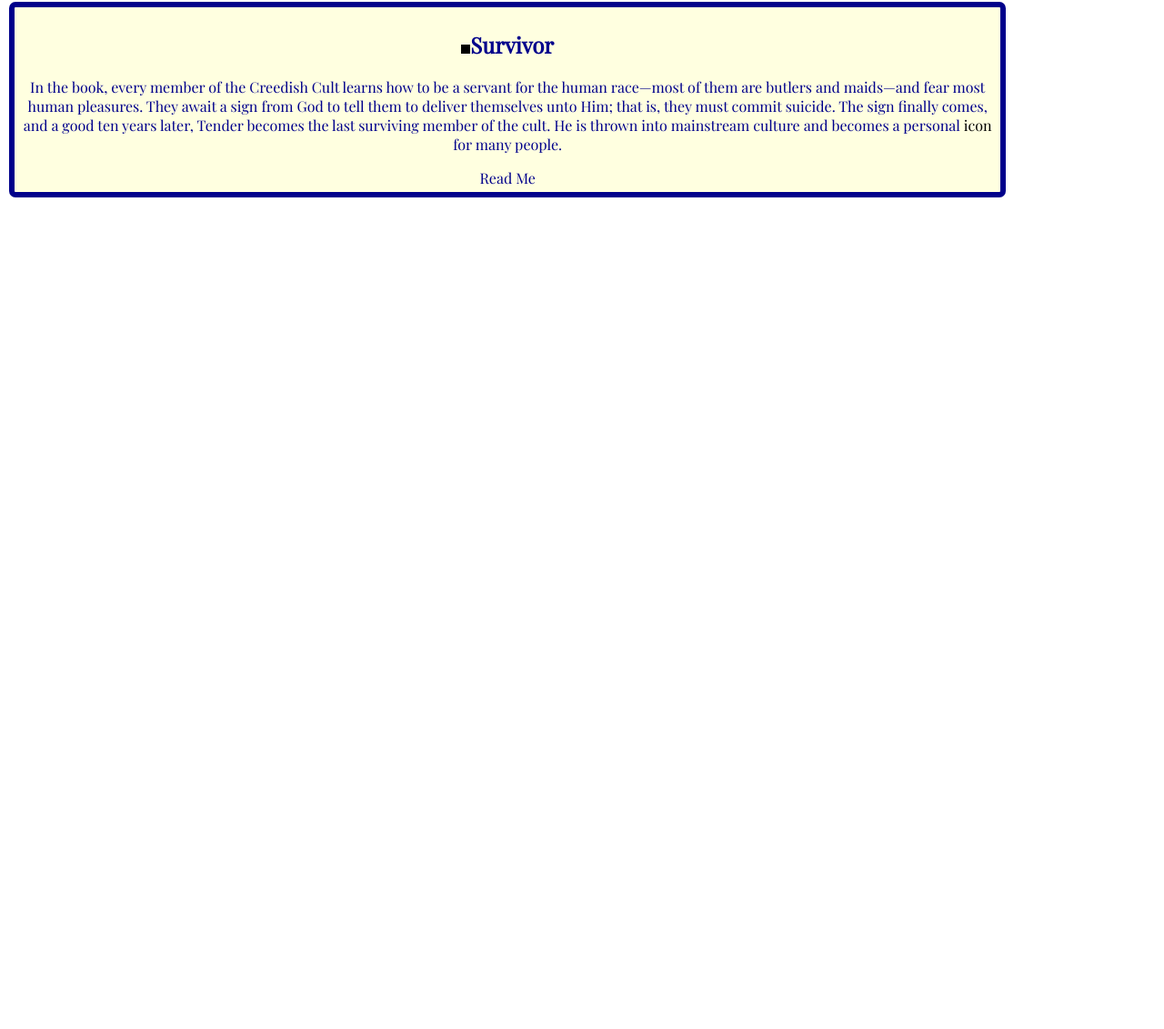
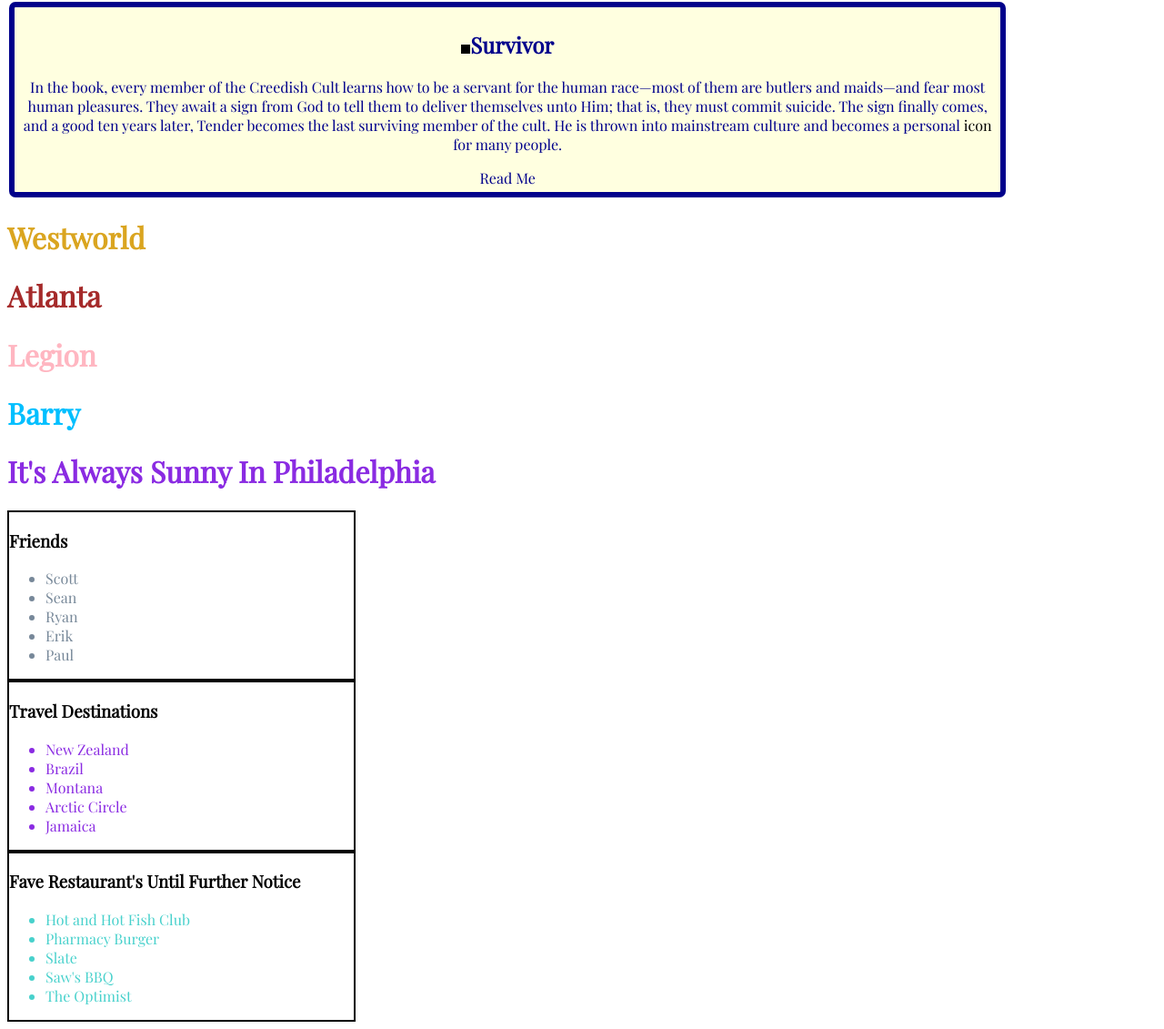
Before and after one commit to percussion1313/CSSLab2018, a plain HTML site: page index.html in a window 1280 px wide. Shown: the part 614-1745 px from the top of the page at 91% size. Before the commit the page ends 839 px from the top, so only its background shows below. Drawn offline with nearby package versions, Linux system fonts and the light colour scheme.

Commit message:
Completed Lab

```diff
--- a/index.html
+++ b/index.html
@@ -13,7 +13,8 @@
 <body>
     <div id="container">
         <div class="boxes readme-wrapper" id="box1">
-           <h2><div class="section"></div>Harry Potter and the Prisoner of Azkaban</h2>
+            <h2>
+                <div class="section"></div>Harry Potter and the Prisoner of Azkaban</h2>
             <p>The story follows
                 <span class="harrypotter">Harry</span> Potter, a young wizard, in his third year at Hogwarts School of Witchcraft and Wizardry. Along
                 with friends Ronald Weasley and Hermione Granger, Harry investigates Sirius Black, an escaped prisoner from
@@ -21,7 +22,8 @@
             <a class="readme-wrapper" href="https://en.wikipedia.org/wiki/Harry_Potter_and_the_Prisoner_of_Azkaban_(film)" target="_blank">Read Me</a>
         </div>
         <div class="boxes readme-wrapper" id="box2">
-            <h2><div class="section"></div>Don Quixote</h2>
+            <h2>
+                <div class="section"></div>Don Quixote</h2>
             <p>The story follows the adventures of a noble
                 <span class="noble">(hidalgo)</span> named Alonso Quixano who reads so many chivalric romances that he loses his sanity and decides
                 to set out to revive chivalry, undo wrongs, and bring justice to the world, under the name Don Quixote de
@@ -29,7 +31,8 @@
             <a class="readme-wrapper" href="http://www.sparknotes.com/lit/donquixote/summary/" target="_blank">Read Me</a>
         </div>
         <div class="boxes readme-wrapper" id="box3">
-            <h2><div class="section"></div>If You Give a Mouse a Cookie</h2>
+            <h2>
+                <div class="section"></div>If You Give a Mouse a Cookie</h2>
             <p>A boy gives a cookie to a mouse. The mouse asks for a glass of milk. He then requests a straw (to drink the milk),
                 a mirrorto avoid a milk mustache), nail scissors (to trim his hair in the mirror), and a broom (to sweep
                 up his hair trimmings). Next he wants to take a nap, have a story read to him, draw a picture, and hang the
@@ -40,15 +43,52 @@
                 target="_blank">Read Me</a>
         </div>
         <div class="boxes readme-wrapper" id="box4">
-            <h2><div class="section"></div>Survivor</h2>
+            <h2>
+                <div class="section"></div>Survivor</h2>
             <p>In the book, every member of the Creedish Cult learns how to be a servant for the human race—most of them are
                 butlers and maids—and fear most human pleasures. They await a sign from God to tell them to deliver themselves
                 unto Him; that is, they must commit suicide. The sign finally comes, and a good ten years later, Tender becomes
                 the last surviving member of the cult. He is thrown into mainstream culture and becomes a personal
-                <span
-                    class="icon">icon</span> for many people.</p>
+                <span class="icon">icon</span> for many people.</p>
             <a class="readme-wrapper" href="https://www.goodreads.com/book/show/36236123-survivor" target="_blank">Read Me</a>
         </div>
+    </div>
+    <div>
+        <h1 id="show3" class="font1">Westworld</h1>
+        <h1 id="show2" class="font1">Atlanta</h1>
+        <h1 id="show5" class="font1">Legion</h1>
+        <h1 id="show4" clas="font-2">Barry</h1>
+        <h1 id="show1" clas="font-2">It's Always Sunny In Philadelphia</h1>
+    </div>
+    <div class="border">
+    <h3>Friends</h3>
+        <ul class="list-1">
+            <li>Scott</li>
+            <li>Sean</li>
+            <li>Ryan</li>
+            <li>Erik</li>
+            <li>Paul</li>
+        </ul>
+    </div>
+    <div class="border">
+        <h3>Travel Destinations</h3>
+        <ul class="list-2">
+            <li>New Zealand</li>
+            <li>Brazil</li>
+            <li>Montana</li>
+            <li>Arctic Circle</li>
+            <li>Jamaica</li>
+        </ul>
+    </div>
+    <div class="border">
+        <h3>Fave Restaurant's Until Further Notice</h3>
+        <ul class="list-3">
+            <li>Hot and Hot Fish Club</li>
+            <li>Pharmacy Burger</li>
+            <li>Slate</li>
+            <li>Saw's BBQ</li>
+            <li>The Optimist</li>
+        </ul>
     </div>
 </body>
 
--- a/styles.css
+++ b/styles.css
@@ -64,3 +64,48 @@ a:hover{
     height: 10px;
     background-color: black;
 }
+
+h1{
+    color: darkblue;
+}
+
+.font1{
+    color: aqua;
+}
+
+.font-2{
+    color: slateblue;
+}
+
+#show1{
+    color: blueviolet;
+}
+#show2{
+    color:brown;
+}
+#show3{
+    color: goldenrod;
+}
+#show4{
+    color: deepskyblue;
+}
+#show5{
+  color: lightpink;
+}
+
+.list-1{
+    color: lightslategray;
+}
+.list-2{
+    color: blueviolet;
+}
+.list-3{
+    color: mediumturquoise;
+}
+
+.border{
+    border: 2px;
+    border-style: double;
+    color: black;
+    width: 30%;
+}
```
